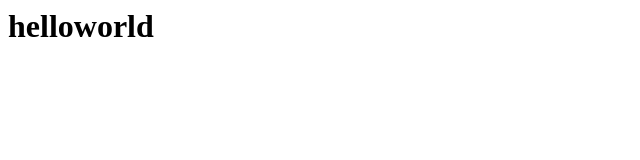
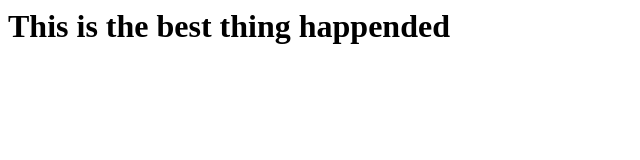
Before and after one commit to shashank-112/first-in-git, a plain HTML site: page index.html in a window 1280 px wide. Shown: the whole page, without its empty margins (0-640 px from the left). Drawn offline with Linux system fonts and the light colour scheme.

Commit message:
now change

```diff
--- a/index.html
+++ b/index.html
@@ -1 +1 @@
-<h1>helloworld</h1>
+<h1>This is the best thing happended</h1>
```
Also changed, not shown: 1 other file.
